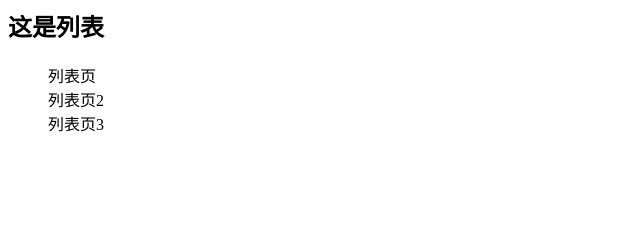
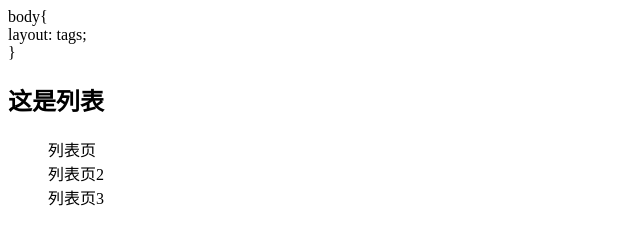
Before and after one commit to AuvPL/AuvPL.github.io, a plain HTML site: page tags/index.html in a window 1280 px wide. Shown: the whole page, without its empty margins (0-640 px from the left). Drawn offline with Linux system fonts and the light colour scheme.

Commit message:
Site updated: 2019-08-10 21:06:22

```diff
--- a/tags/index.html
+++ b/tags/index.html
@@ -1,3 +1,4 @@
+<p>body{<br>    layout: tags;<br>}</p>
 <h2 id="这是列表"><a href="#这是列表" class="headerlink" title="这是列表"></a>这是列表</h2><blockquote>
 <p>列表页<br>列表页2<br>列表页3</p>
 </blockquote>
```
